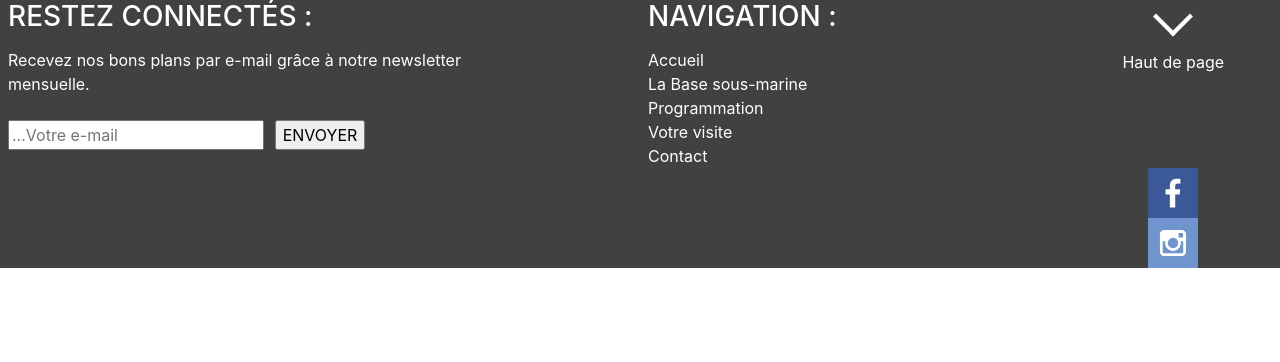
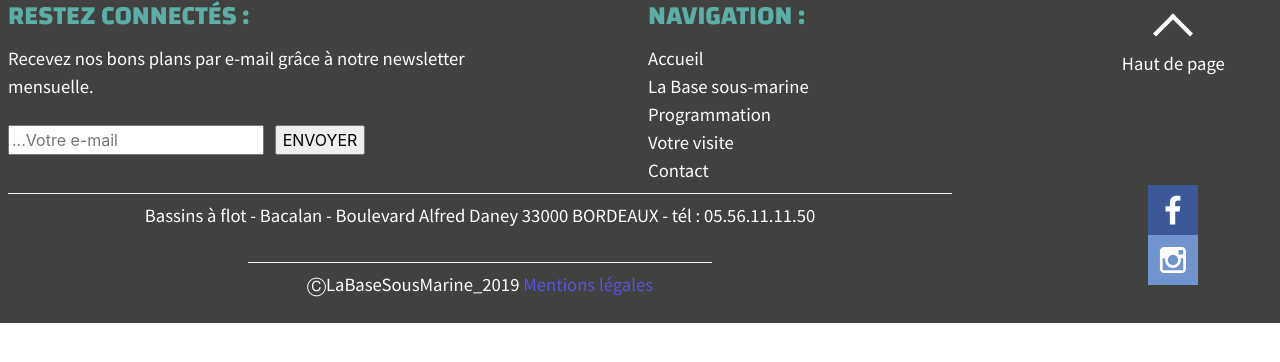
Before and after one commit to QRAVET/BSM, a PHP site: page / in a window 1280 px wide. Shown: the top 362 px of the page. Run offline with PHP 8.4, Linux system fonts and the light colour scheme.

Commit message:
fin de matinée 28.02

```diff
--- a/css/style.css
+++ b/css/style.css
@@ -51,6 +51,36 @@
   background-color: #f4c55c;
 }
 
+/***** TITRES *****/
+p {
+  font-size: 14pt;
+  font-family: "Source Sans Pro";
+}
+
+h1 {
+  font-size: 50pt;
+  font-family: "Changa";
+  color: #1e2023;
+}
+
+h2 {
+  font-size: 30pt;
+  font-family: "Changa";
+  color: #1e2023;
+}
+
+h3 {
+  font-size: 20pt;
+  font-family: "Changa";
+  color: #1e2023;
+}
+
+h4 {
+  font-size: 18pt;
+  font-family: "Changa";
+  color: #1e2023;
+}
+
 /***** LOGOS SOCIAUX *****/
 .logo-fb-blue {
   background: url(../img/picto/fb-blue.svg);
@@ -75,6 +105,12 @@
   width: 50px;
 }
 
+.button-white-up {
+  background: url(../img/picto/button/button-white-up.svg);
+  height: 50px;
+  width: 50px;
+}
+
 .button-grey {
   background: url(../img/picto/button/button-grey.svg);
   height: 50px;
--- a/inc/footer.php
+++ b/inc/footer.php
@@ -2,7 +2,7 @@
     <div class="container grid-xl ">
         <div class="columns">
             <div class="column col-5">
-                <h3 class="text-uppercase">restez connectés :</h3>
+                <h3 class="text-uppercase text-bold blue-green">restez connectés :</h3>
                 <p>Recevez nos bons plans par e-mail grâce à notre newsletter mensuelle.</p>
                 <div class="columns">
                     <div class="column col-6">
@@ -15,7 +15,7 @@
             </div>
             <div class="column col-1"></div>
             <div class="column col-3">
-                <h3 class="text-uppercase">navigation :</h3>
+                <h3 class="text-uppercase text-bold blue-green">navigation :</h3>
                 <div class="menu-footer">
                     <p>Accueil</p>
                     <p>La Base sous-marine</p>
@@ -26,12 +26,25 @@
             </div>
             <div class="column col-1"></div>
             <div class="column col-2">
-                <div class="button-white col-mx-auto"></div>
+                <div class="button-white-up col-mx-auto"></div>
                 <p class="text-center">Haut de page</p>
             </div>
         </div>
         <div class="columns">
-            <div class="column col-9"></div>
+            <div class="column col-9">
+                <div class="divider"></div>
+                <div class="text-center">
+                    <p>Bassins à flot - Bacalan - Boulevard Alfred Daney 33000 BORDEAUX - tél : 05.56.11.11.50</p>
+                </div>
+                <div class="columns">
+                    <div class="column col-6 col-mx-auto">
+                        <div class="divider"></div>
+                    </div>
+                </div>
+                <div class="text-center">
+                    <p>&#x24B8;LaBaseSousMarine_2019 <a href="mentions-legales.php">Mentions légales</a></p>
+                </div>
+            </div>
             <div class="column col-1"></div>
             <div class="column col-2">
                 <div class="logo-fb-blue col-mx-auto"></div>
```
Also changed, not shown: sass/stylesheet.scss (+35 -1 lines), img/picto/button/button-white-up.svg (added), 1 other file.
